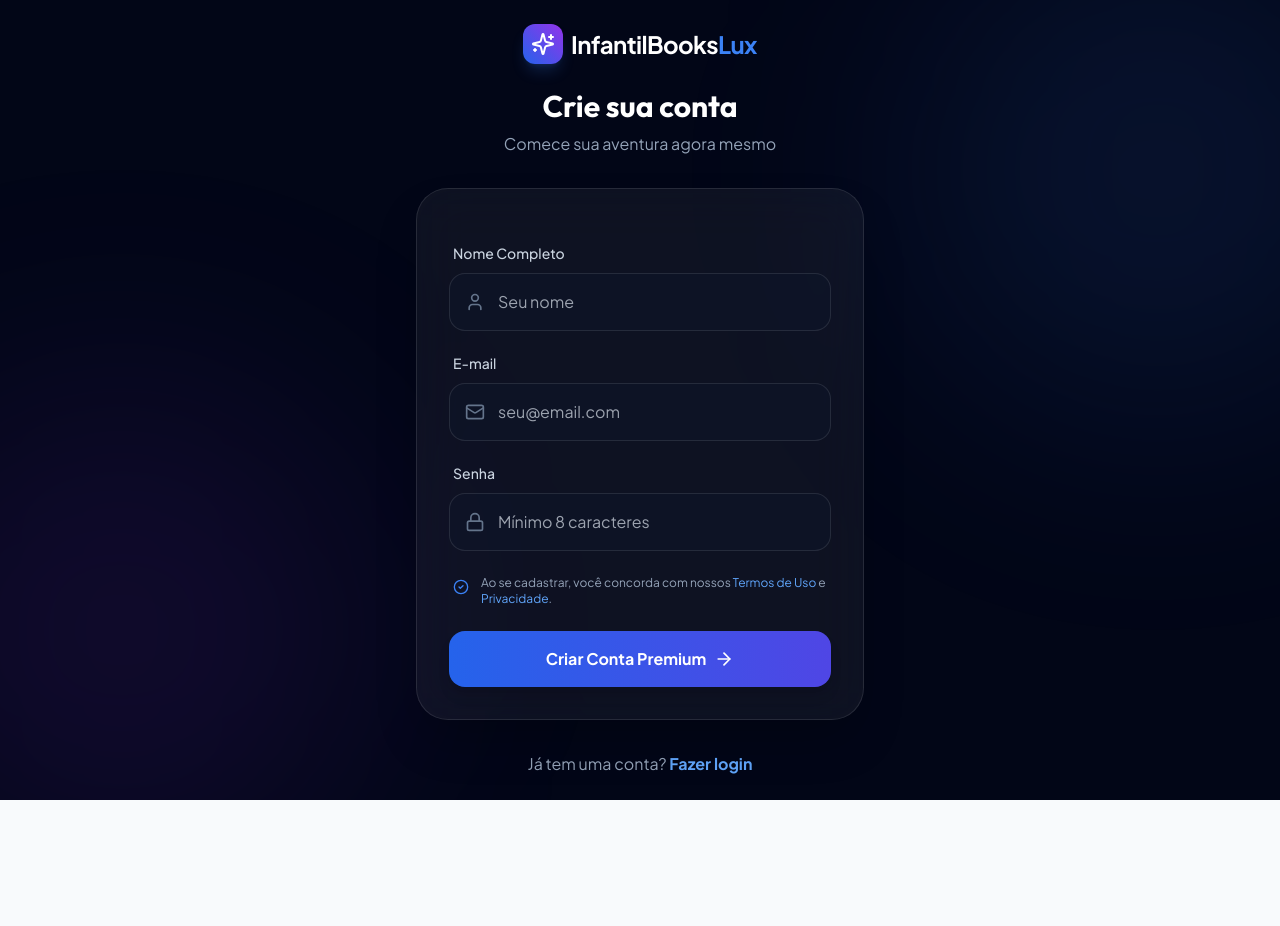
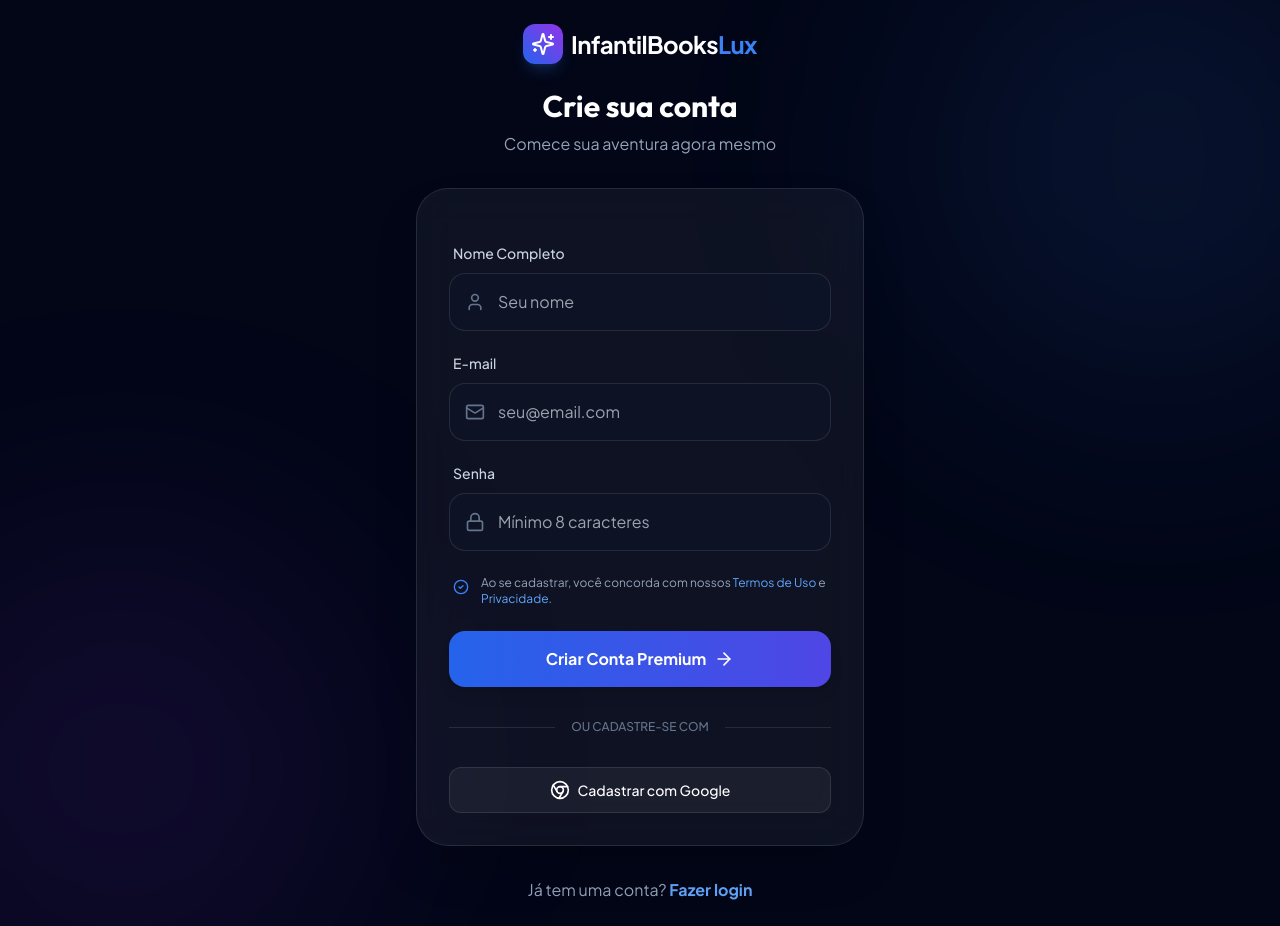
Before and after one commit to wonseffects/infantilbooklux, a Next.js app: page /register in a window 1280 px wide. Before the commit the page ends 800 px from the top, so only its background shows below. Built offline with nearby package versions, Linux system fonts and the light colour scheme; no server answers.

Commit message:
adicionei login google

```diff
--- a/src/app/auth/actions.ts
+++ b/src/app/auth/actions.ts
@@ -88,3 +88,19 @@ export async function logout() {
     revalidatePath('/', 'layout')
     redirect('/')
 }
+
+export async function signInWithGoogle() {
+    const supabase = await createClient()
+    const { data, error } = await supabase.auth.signInWithOAuth({
+        provider: 'google',
+        options: {
+            redirectTo: `${process.env.NEXT_PUBLIC_SITE_URL || 'http://localhost:3000'}/auth/callback`
+        }
+    })
+    if (error) {
+        redirect(`/login?error=${encodeURIComponent(error.message)}`)
+    }
+    if (data.url) {
+        redirect(data.url)
+    }
+}
--- /dev/null
+++ b/src/app/auth/callback/route.ts
@@ -0,0 +1,18 @@
+import { createClient } from '@/utils/supabase/server'
+import { NextResponse } from 'next/server'
+
+export async function GET(request: Request) {
+    const { searchParams, origin } = new URL(request.url)
+    const code = searchParams.get('code')
+    const redirect = searchParams.get('redirect') || '/dashboard'
+
+    if (code) {
+        const supabase = await createClient()
+        const { error } = await supabase.auth.exchangeCodeForSession(code)
+        if (!error) {
+            return NextResponse.redirect(`${origin}${redirect}`)
+        }
+    }
+
+    return NextResponse.redirect(`${origin}/login?error=${encodeURIComponent('Falha ao autenticar com Google')}`)
+}
--- a/src/app/login/page.tsx
+++ b/src/app/login/page.tsx
@@ -6,11 +6,10 @@ import {
     Lock,
     ArrowRight,
     Sparkles,
-    Github,
     Chrome
 } from "lucide-react";
 import Link from "next/link";
-import { login } from "@/app/auth/actions";
+import { login, signInWithGoogle } from "@/app/auth/actions";
 import { useSearchParams } from "next/navigation";
 import { Suspense } from "react";
 
@@ -103,13 +102,15 @@ function LoginContent() {
                         <div className="h-px bg-white/10 flex-1"></div>
                     </div>
 
-                    <div className="mt-8 grid grid-cols-2 gap-4">
-                        <button className="flex items-center justify-center gap-2 py-3 px-4 rounded-xl bg-white/5 border border-white/10 text-white hover:bg-white/10 transition-all font-medium text-sm">
-                            <Chrome className="w-5 h-5" /> Google
-                        </button>
-                        <button className="flex items-center justify-center gap-2 py-3 px-4 rounded-xl bg-white/5 border border-white/10 text-white hover:bg-white/10 transition-all font-medium text-sm">
-                            <Github className="w-5 h-5" /> GitHub
-                        </button>
+                    <div className="mt-8">
+                        <form action={signInWithGoogle}>
+                            <button
+                                type="submit"
+                                className="w-full flex items-center justify-center gap-2 py-3 px-4 rounded-xl bg-white/5 border border-white/10 text-white hover:bg-white/10 transition-all font-medium text-sm"
+                            >
+                                <Chrome className="w-5 h-5" /> Entrar com Google
+                            </button>
+                        </form>
                     </div>
                 </div>
 
--- a/src/app/register/page.tsx
+++ b/src/app/register/page.tsx
@@ -7,10 +7,11 @@ import {
     Lock,
     ArrowRight,
     Sparkles,
-    CheckCircle2
+    CheckCircle2,
+    Chrome
 } from "lucide-react";
 import Link from "next/link";
-import { signup } from "@/app/auth/actions";
+import { signup, signInWithGoogle } from "@/app/auth/actions";
 import { useSearchParams } from "next/navigation";
 import { Suspense } from "react";
 
@@ -108,6 +109,23 @@ function RegisterContent() {
                             <ArrowRight className="w-5 h-5 group-hover:translate-x-1 transition-transform" />
                         </button>
                     </form>
+
+                    <div className="mt-8 flex items-center justify-between gap-4">
+                        <div className="h-px bg-white/10 flex-1"></div>
+                        <span className="text-xs text-slate-500 font-medium">OU CADASTRE-SE COM</span>
+                        <div className="h-px bg-white/10 flex-1"></div>
+                    </div>
+
+                    <div className="mt-8">
+                        <form action={signInWithGoogle}>
+                            <button
+                                type="submit"
+                                className="w-full flex items-center justify-center gap-2 py-3 px-4 rounded-xl bg-white/5 border border-white/10 text-white hover:bg-white/10 transition-all font-medium text-sm"
+                            >
+                                <Chrome className="w-5 h-5" /> Cadastrar com Google
+                            </button>
+                        </form>
+                    </div>
                 </div>
 
                 <p className="text-center mt-8 text-slate-400">
```
